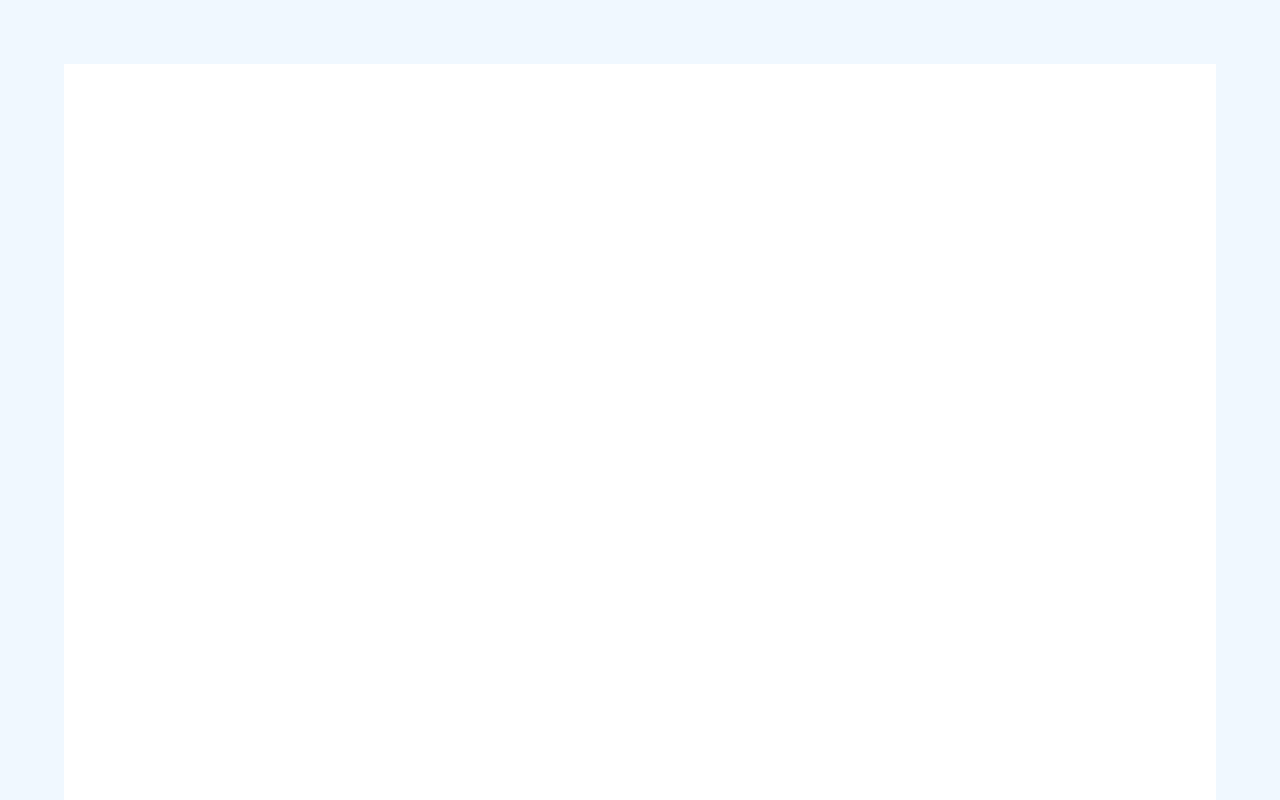
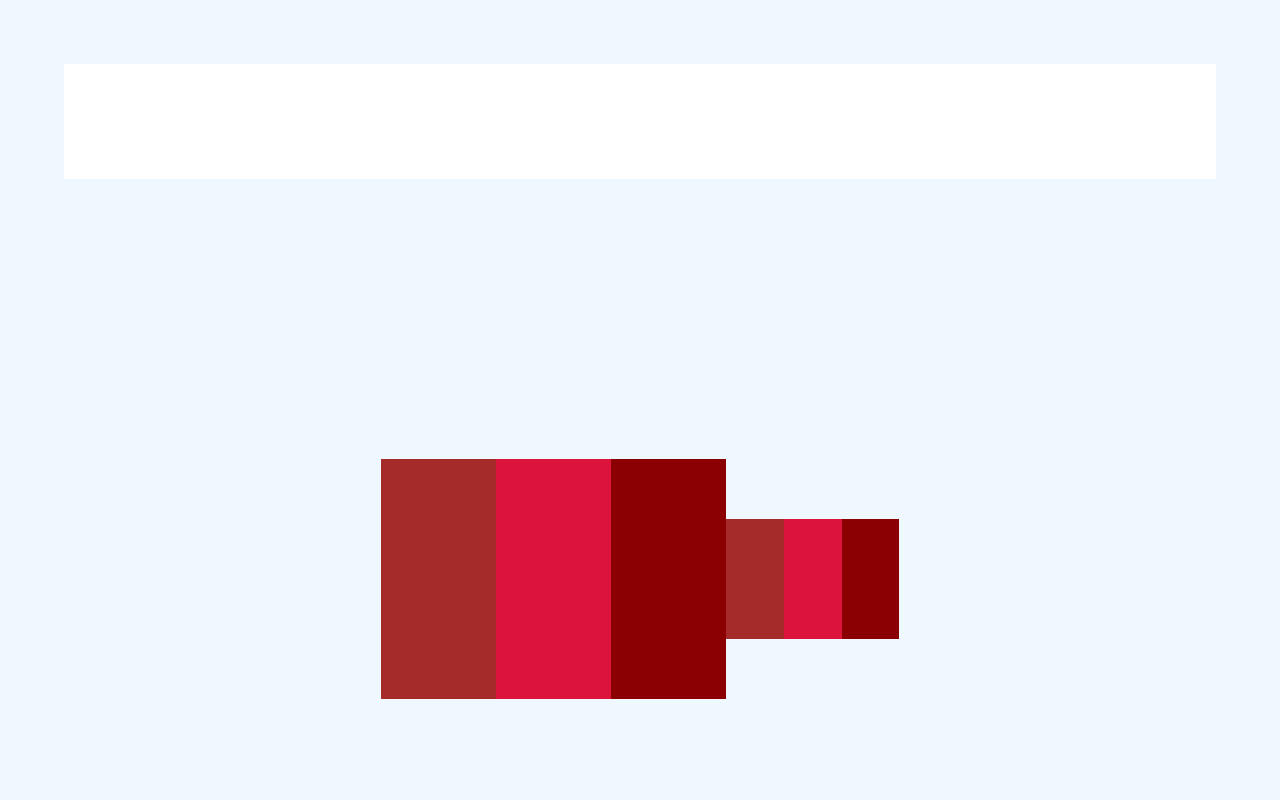
Before and after one commit to abdullah-nsr/ngfb-UdMax, an Angular app: page /signup in a window 1280 px wide. Shown: the top 800 px of the page. Built offline with nearby package versions, Linux system fonts and the light colour scheme.

Commit message:
fresh start flex cnter

```diff
--- a/src/app/auth/signup/signup.component.html
+++ b/src/app/auth/signup/signup.component.html
@@ -8,3 +8,12 @@
         </mat-form-field>
     </form>
 </section>
+
+<div id="container">
+    <div id="child1" class="child"></div>
+    <div id="child2" class="child"></div>
+    <div id="child3" class="child"></div>
+    <div id="child11" class="child-1"></div>
+    <div id="child12" class="child-1"></div>
+    <div id="child13" class="child-1"></div>
+</div>
--- a/src/app/auth/signup/signup.component.scss
+++ b/src/app/auth/signup/signup.component.scss
@@ -1,5 +1,66 @@
 section {
     background-color: #fff;
+    height: 100px;
+    padding: 5%;
+    width: 100%;
+    box-sizing: border-box;
+}
+
+#container {
+    display: flex;
+    width: 100%;
     height: 100%;
-    padding: 3%;
+    flex-direction: row ;
+    justify-content: center;
+    align-items: center;
+    box-sizing: border-box;
 }
+.child {
+    width: 10%;
+    height: 30%;
+    order: 1;
+}
+.child-1 {
+    width: 5%;
+    height: 15%;
+    order: 2;
+}
+
+
+#child1 {
+    // width: 200px;
+    // height: 100px;
+    background-color: brown;
+    //flex: 1;
+ }
+#child2 {
+    // width: 200px;
+    // height: 100px;
+    background-color: crimson;
+    //flex: 2;
+ }
+#child3 {
+    // width: 200px;
+    // height: 100px;
+    background-color: darkred;
+    //flex: 2;
+ }
+
+ #child11 {
+    // width: 200px;
+    // height: 100px;
+    background-color: brown;
+    //flex: 1;
+ }
+#child12 {
+    // width: 200px;
+    // height: 100px;
+    background-color: crimson;
+    //flex: 2;
+ }
+#child13 {
+    // width: 200px;
+    // height: 100px;
+    background-color: darkred;
+    //flex: 2;
+ }
```
